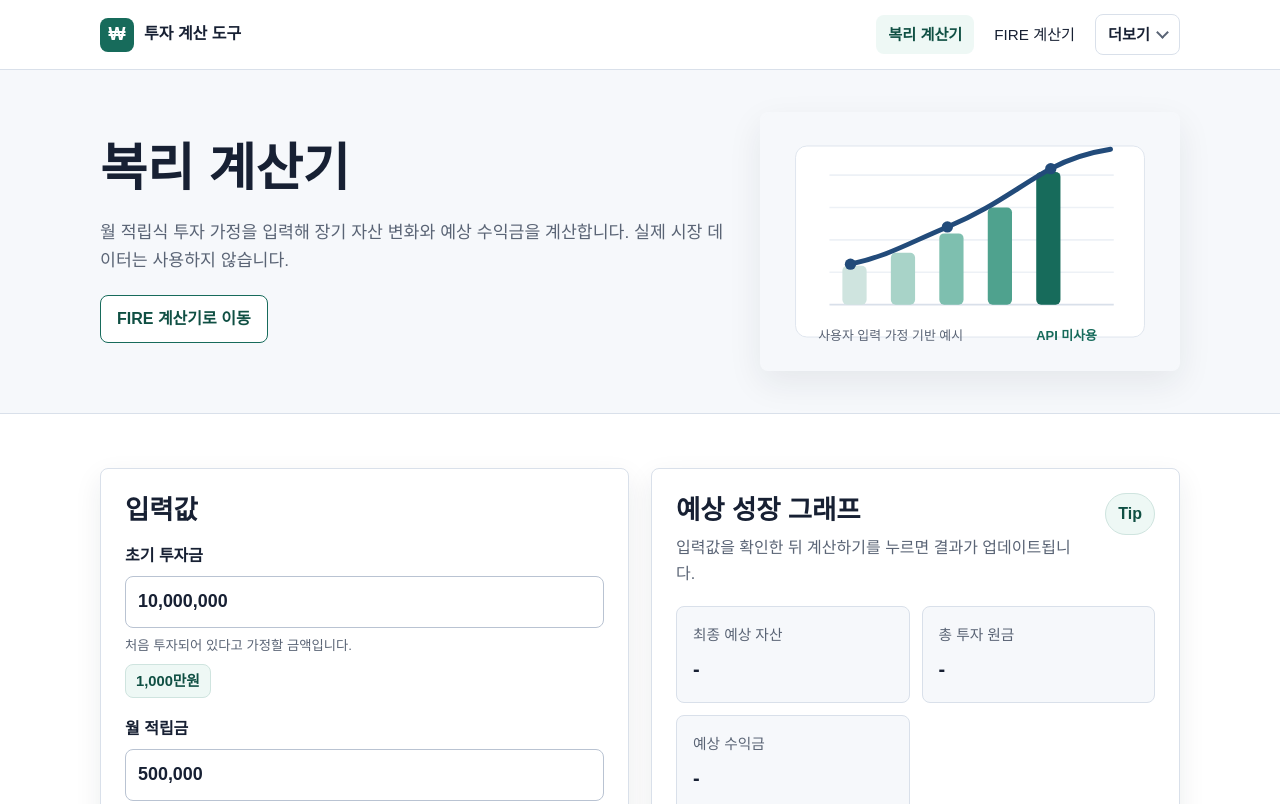
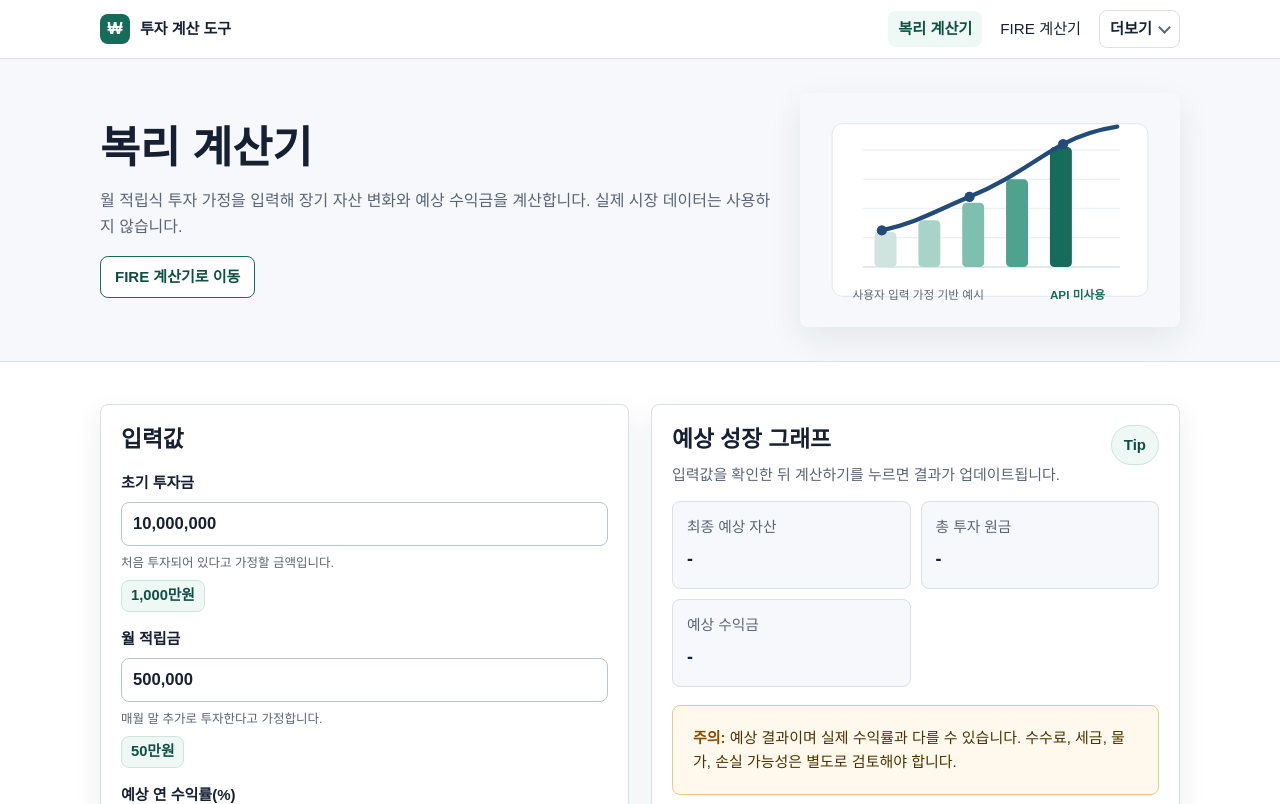
Before and after one commit to limkh930724-hub/fire, a plain HTML site: page index.html in a window 1280 px wide. Shown: the top 804 px of the page. Drawn offline with nearby package versions, Linux system fonts and the light colour scheme.

Commit message:
Tighten calculator layout spacing

```diff
--- a/assets/css/style.css
+++ b/assets/css/style.css
@@ -28,8 +28,8 @@ body {
   background: var(--bg);
   color: var(--text);
   font-family: Arial, "Noto Sans KR", "Malgun Gothic", sans-serif;
-  font-size: 16px;
-  line-height: 1.65;
+  font-size: 15px;
+  line-height: 1.6;
 }
 
 p,
@@ -77,7 +77,7 @@ textarea:focus-visible {
   gap: 24px;
   max-width: 1120px;
   margin: 0 auto;
-  padding: 14px 20px;
+  padding: 10px 20px;
 }
 
 .brand {
@@ -92,13 +92,13 @@ textarea:focus-visible {
 
 .brand-mark {
   display: inline-grid;
-  width: 34px;
-  height: 34px;
+  width: 30px;
+  height: 30px;
   place-items: center;
   border-radius: 8px;
   background: var(--primary);
   color: #ffffff;
-  font-size: 18px;
+  font-size: 16px;
 }
 
 .nav-links {
@@ -119,8 +119,8 @@ textarea:focus-visible {
 .nav-more summary {
   display: inline-flex;
   align-items: center;
-  min-height: 38px;
-  padding: 7px 12px;
+  min-height: 34px;
+  padding: 6px 10px;
   border-radius: 8px;
 }
 
@@ -209,24 +209,24 @@ textarea:focus-visible {
   grid-template-columns: minmax(0, 1.1fr) minmax(280px, 0.9fr);
   gap: 44px;
   align-items: center;
-  min-height: 520px;
-  padding: 64px 20px 48px;
+  min-height: 430px;
+  padding: 44px 20px 34px;
 }
 
 .hero h1,
 .page-title h1 {
   margin: 0;
   color: var(--text);
-  font-size: clamp(2rem, 4vw, 3.3rem);
+  font-size: clamp(1.8rem, 3.4vw, 2.8rem);
   line-height: 1.18;
   letter-spacing: 0;
 }
 
 .lead {
   max-width: 760px;
-  margin: 18px 0 0;
+  margin: 14px 0 0;
   color: var(--muted);
-  font-size: 1.08rem;
+  font-size: 1rem;
 }
 
 .hero-actions {
@@ -240,8 +240,8 @@ textarea:focus-visible {
   display: inline-flex;
   align-items: center;
   justify-content: center;
-  min-height: 44px;
-  padding: 10px 16px;
+  min-height: 40px;
+  padding: 8px 14px;
   border: 1px solid var(--primary);
   border-radius: 8px;
   background: var(--primary);
@@ -324,14 +324,14 @@ textarea:focus-visible {
 }
 
 .section {
-  padding: 54px 0;
+  padding: 42px 0;
 }
 
 .section h2,
 .content-box h2,
 .tool-panel h2 {
   margin: 0 0 16px;
-  font-size: 1.65rem;
+  font-size: 1.42rem;
   line-height: 1.3;
   letter-spacing: 0;
 }
@@ -391,7 +391,7 @@ textarea:focus-visible {
 .tool-panel,
 .notice,
 .ad-slot {
-  padding: 24px;
+  padding: 20px;
 }
 
 .feature-card {
@@ -406,19 +406,19 @@ textarea:focus-visible {
 }
 
 .page-title {
-  padding: 52px 0 24px;
+  padding: 38px 0 22px;
   border-bottom: 1px solid var(--line);
   background: var(--surface);
 }
 
 .visual-title {
-  padding: 42px 0;
+  padding: 34px 0;
 }
 
 .page-title-inner {
   display: grid;
-  grid-template-columns: minmax(0, 1fr) minmax(260px, 420px);
-  gap: 34px;
+  grid-template-columns: minmax(0, 1fr) minmax(240px, 380px);
+  gap: 28px;
   align-items: center;
 }
 
@@ -431,7 +431,7 @@ textarea:focus-visible {
 }
 
 .title-action {
-  margin-top: 20px;
+  margin-top: 16px;
 }
 
 .breadcrumbs {
@@ -457,7 +457,7 @@ textarea:focus-visible {
 
 .calculator-form {
   display: grid;
-  gap: 18px;
+  gap: 15px;
 }
 
 .field {
@@ -477,8 +477,8 @@ input,
 select,
 textarea {
   width: 100%;
-  min-height: 46px;
-  padding: 10px 12px;
+  min-height: 42px;
+  padding: 8px 11px;
   border: 1px solid #b9c3d2;
   border-radius: 8px;
   background: #ffffff;
@@ -496,7 +496,7 @@ select {
 }
 
 .money-input {
-  font-size: 1.12rem;
+  font-size: 1.04rem;
   font-weight: 700;
   letter-spacing: 0;
 }
@@ -505,8 +505,8 @@ select {
   display: inline-flex;
   align-items: center;
   width: fit-content;
-  min-height: 30px;
-  padding: 4px 10px;
+  min-height: 28px;
+  padding: 3px 9px;
   border: 1px solid #cfe4df;
   border-radius: 8px;
   background: #eef8f5;
@@ -527,12 +527,12 @@ textarea {
 .result-summary {
   display: grid;
   grid-template-columns: repeat(2, minmax(0, 1fr));
-  gap: 12px;
-  margin: 18px 0 22px;
+  gap: 10px;
+  margin: 14px 0 18px;
 }
 
 .metric {
-  padding: 16px;
+  padding: 14px;
   border: 1px solid var(--line);
   border-radius: 8px;
   background: var(--surface);
@@ -548,14 +548,14 @@ textarea {
   display: block;
   margin-top: 6px;
   color: var(--text);
-  font-size: 1.25rem;
+  font-size: 1.12rem;
   overflow-wrap: anywhere;
 }
 
 .chart-wrap {
   position: relative;
-  min-height: 300px;
-  margin-top: 18px;
+  min-height: 260px;
+  margin-top: 14px;
 }
 
 .table-wrap {
@@ -595,7 +595,7 @@ tr:last-child td {
 }
 
 .notice {
-  margin-top: 22px;
+  margin-top: 18px;
   border-color: #e8c98f;
   background: #fff9ed;
   color: #4a3200;
@@ -619,8 +619,8 @@ tr:last-child td {
   align-items: center;
   justify-content: space-between;
   gap: 18px;
-  margin: 28px 0 0;
-  padding: 18px 20px;
+  margin: 24px 0 0;
+  padding: 16px 18px;
   border: 1px solid #cfe4df;
   border-radius: 8px;
   background: #f3faf7;
@@ -784,7 +784,7 @@ tr:last-child td {
 
 @media (max-width: 560px) {
   body {
-    font-size: 15px;
+    font-size: 14px;
   }
 
   .container,
@@ -808,7 +808,7 @@ tr:last-child td {
   }
 
   .section {
-    padding: 38px 0;
+    padding: 32px 0;
   }
 
   .feature-card,
@@ -817,7 +817,7 @@ tr:last-child td {
   .notice,
   .ad-slot,
   .hero-panel {
-    padding: 18px;
+    padding: 16px;
   }
 
   .result-summary {
@@ -843,6 +843,6 @@ tr:last-child td {
   }
 
   .chart-wrap {
-    min-height: 260px;
+    min-height: 230px;
   }
 }
```
